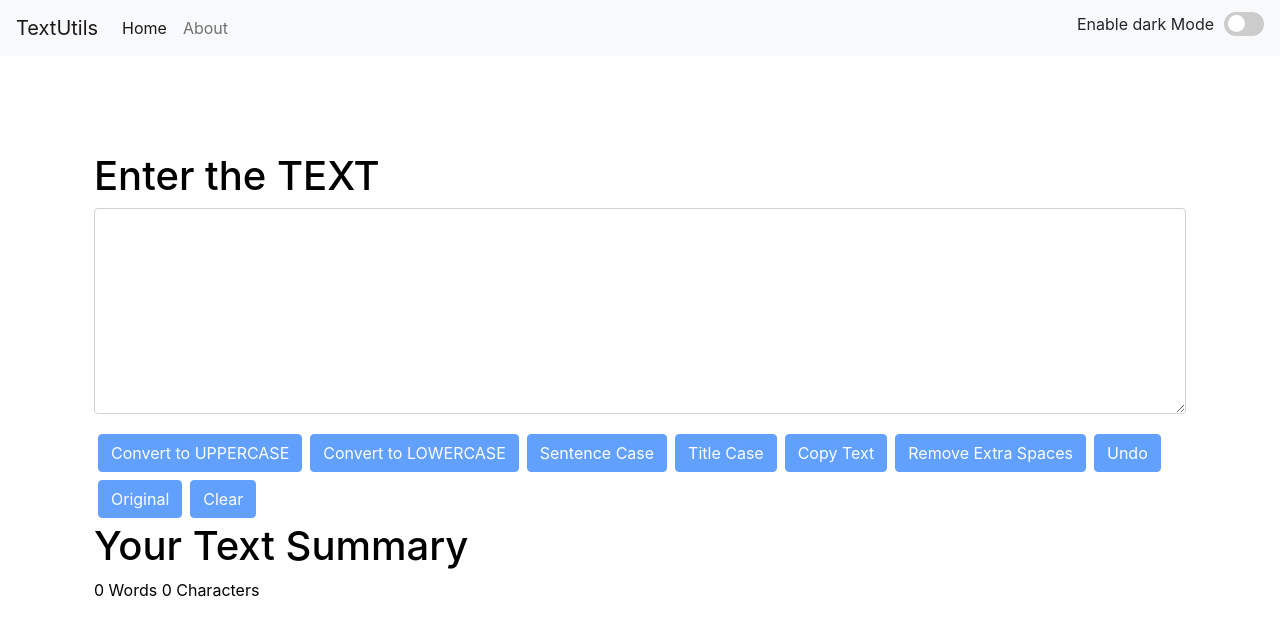
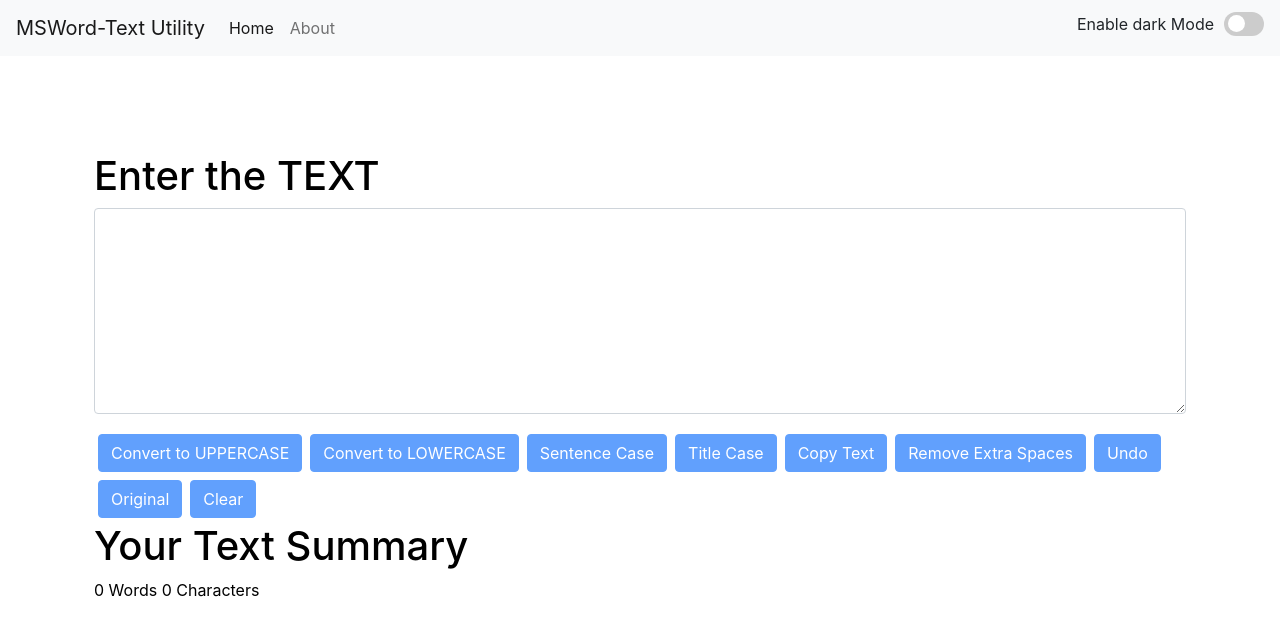
Before and after one commit to webdevFaizan/msWord-textUtils, a React (Create React App) app: page / in a window 1280 px wide. Shown: the top 636 px of the page. Built offline with nearby package versions, Linux system fonts and the light colour scheme.

Commit message:
Some basic name changes

```diff
--- a/public/index.html
+++ b/public/index.html
@@ -13,7 +13,7 @@
     />
     <link rel="apple-touch-icon" href="%PUBLIC_URL%/logo192.png" />
     <link rel="manifest" href="%PUBLIC_URL%/manifest.json" />
-    <title>TextUtils</title>
+    <title>MSWord-Text Utility Application</title>
   </head>
   <body>
     <noscript>You need to enable JavaScript to run this app.</noscript>
--- a/src/Components/Navbar.js
+++ b/src/Components/Navbar.js
@@ -7,7 +7,7 @@ export default function Navbar(props) {
   return (
     <div>
         <nav className={`navbar navbar-expand-lg navbar-${props.mode} bg-${props.mode}`}>
-        <Link className="navbar-brand" to="/">TextUtils</Link>
+        <Link className="navbar-brand" to="/">MSWord-Text Utility</Link>
         <button className="navbar-toggler" type="button" data-toggle="collapse" data-target="#navbarSupportedContent" aria-controls="navbarSupportedContent" aria-expanded="false" aria-label="Toggle navigation">
             <span className="navbar-toggler-icon"></span>
         </button>
```
